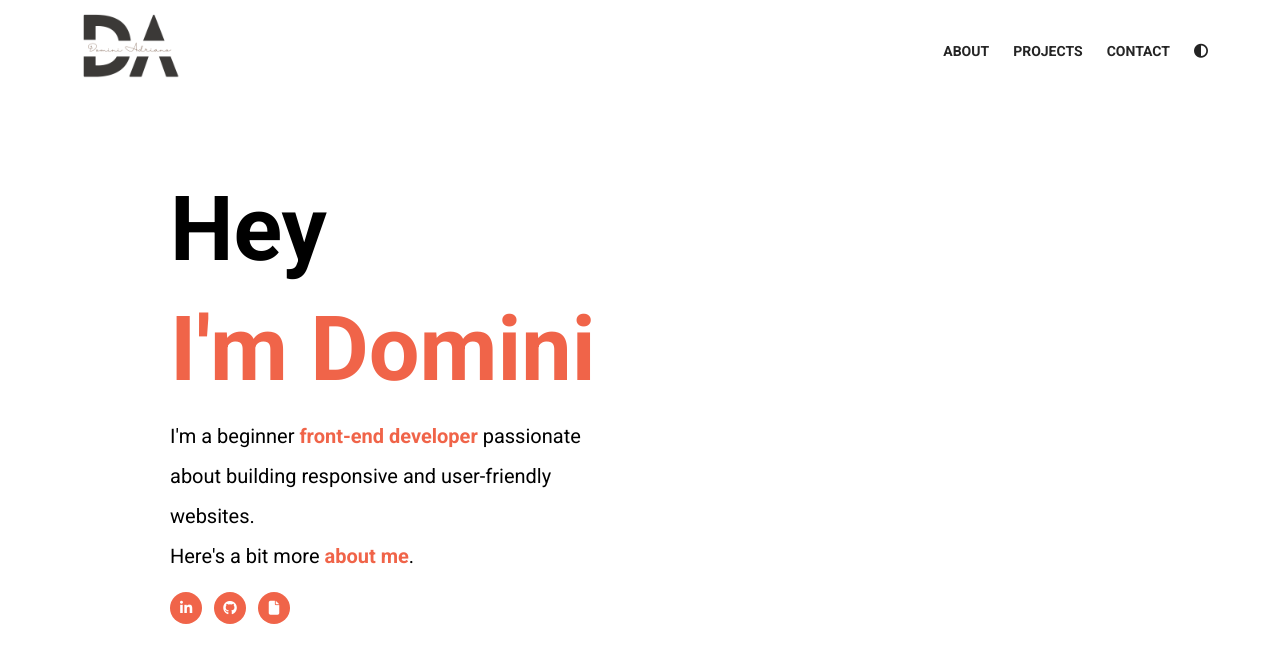
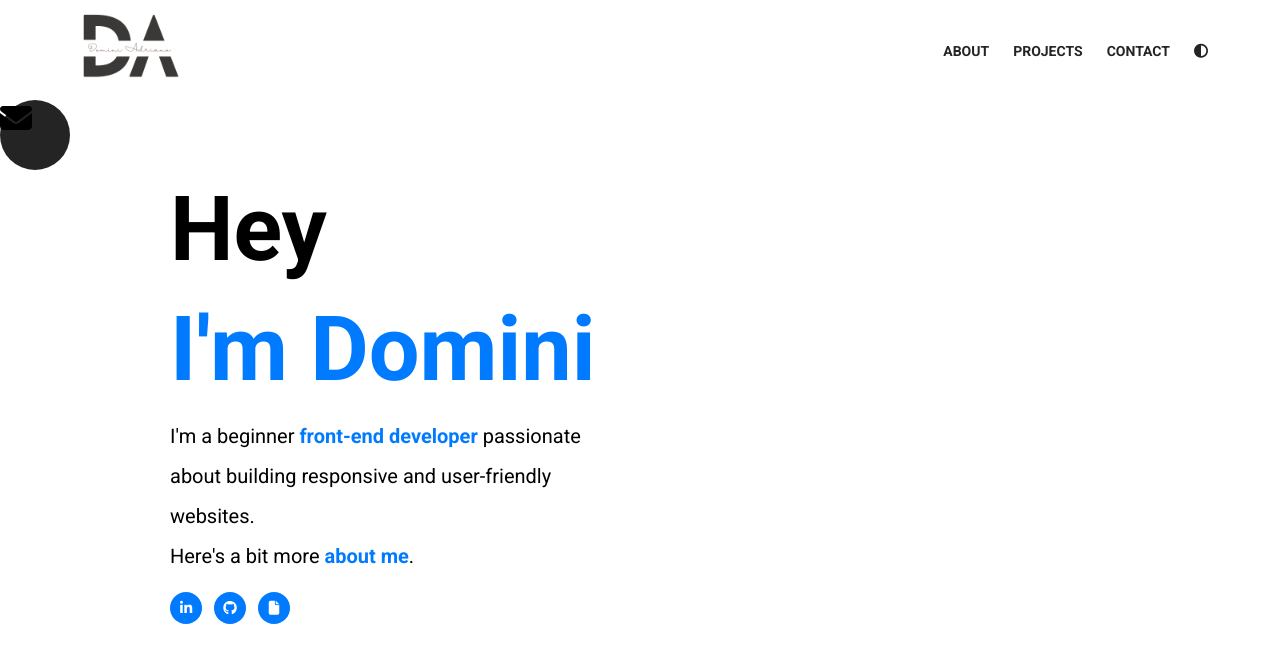
Before and after one commit to dpadrianox/E-Portfolio-temp, a plain HTML site: page index.html in a window 1280 px wide. Drawn offline with Linux system fonts and the light colour scheme.

Commit message:
mail below

```diff
--- a/index.html
+++ b/index.html
@@ -17,28 +17,28 @@
           <img id="personal-logo" src="./assets/DPA Logo2.png" alt="" />
         </figure>
         <ul class="nav__link--list">
-          <li class="nav__link">
+          <li class="nav__link click">
             <a
               href="#"
               class="nav__link--anchor link__hover-effect link__hover-effect--black"
               >About</a
             >
           </li>
-          <li class="nav__link">
+          <li class="nav__link click">
             <a
               href="#"
               class="nav__link--anchor link__hover-effect link__hover-effect--black"
               >Projects</a
             >
           </li>
-          <li class="nav__link">
+          <li class="nav__link click">
             <a
               href="#"
               class="nav__link--anchor link__hover-effect link__hover-effect--black"
               >Contact</a
             >
           </li>
-          <li class="nav__link">
+          <li class="nav__link click">
             <a
               href="#"
               class="nav__link--anchor link__hover-effect link__hover-effect--black"
@@ -47,7 +47,7 @@
           </li>
         </ul>
       </nav>
-      <div class="header">
+      <header class="header">
         <div class="header__content">
           <h1 class="title">Hey</h1>
           <h1 class="title orange">I'm Domini</h1>
@@ -59,16 +59,20 @@
           </p>
 
           <div class="social__links">
-            <a class="social__link click" href=""
+            <a class="social__link click" href="#"
               ><i class="fa-brands fa-linkedin-in"></i
             ></a>
-            <a class="social__link click" href=""
+            <a class="social__link click" href="#"
               ><i class="fa-brands fa-github"></i
             ></a>
-            <a class="social__link click" href=""
-            ><i class="fa-solid fa-file"></i></a>
+            <a class="social__link click" href="#"
+              ><i class="fa-solid fa-file"></i
+            ></a>
           </div>
         </div>
+      </header>
+      <div class="mail__btn click">
+        <i class="fa-solid fa-envelope"></i>
       </div>
     </section>
   </body>
--- a/style.css
+++ b/style.css
@@ -13,6 +13,9 @@ li {
 
 section {
     background-color: white;
+}
+.click {
+    transition: all 0.3s ease;
 }
 .click:hover {
     transform: scale(1.1);
@@ -34,7 +37,7 @@ text-align: left;
 line-height: 1.2;
 }
 .orange {
-    color: #f06449 !important;
+    color: #007BFF !important;
 }
 
 /*
@@ -65,7 +68,7 @@ LANDING PAGE
 }
 .social__link {
     font-size: 14px;
-    background-color: #f06449;
+    background-color: #007BFF;
     color: white;
     padding: 6px;
     width: 32px;
@@ -75,6 +78,14 @@ LANDING PAGE
     justify-content: center;
     align-items: center;
     border-radius: 50%;
+}
+.mail__btn {
+    width: 70px;
+    height: 70px;
+    font-size: 32px;
+    border-radius: 50%;
+    border: none;
+    background-color: #242424;
 }
 
 /*
```
